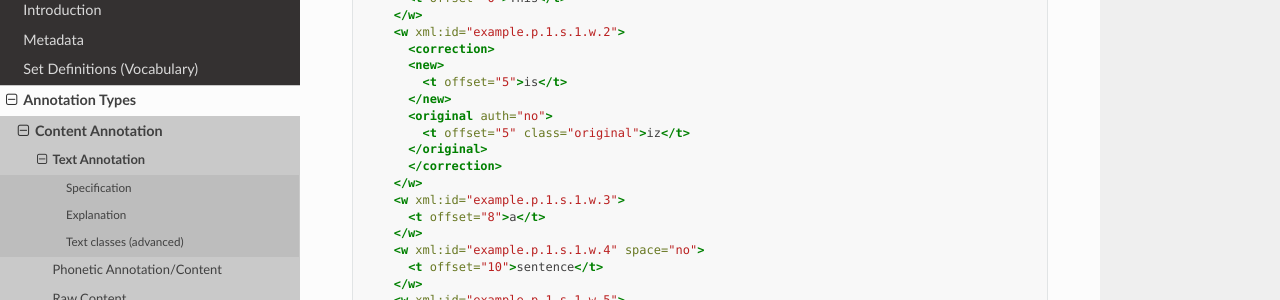
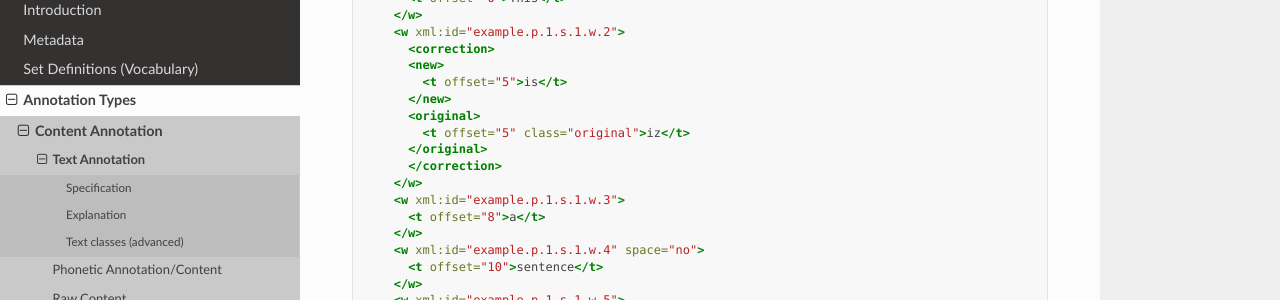
Before and after one commit to proycon/folia, a Sphinx documentation site: the page built from docs/source/text_annotation.rst, in a window 1280 px wide and 900 px high, scrolled down 5435 px. Shown: the part 151-451 px from the top of the window. Built offline with Sphinx 7.4.7 and the Read the Docs theme 2.0.0, drawn with Linux system fonts in a browser that asks for light colours.

Commit message:
removed deprecated auth="no" from examples

```diff
--- a/docs/source/correction_annotation.rst
+++ b/docs/source/correction_annotation.rst
@@ -235,7 +235,7 @@ The same principle as used for merges and splits can also be used for performing
                 <t>line</t>
             </w>
         </new>
-        <original auth="no">
+        <original>
             <w xml:id="example.p.1.s.1.w.1">
                 <t>line</t>
             </w>
--- a/docs/source/text_annotation.rst
+++ b/docs/source/text_annotation.rst
@@ -255,7 +255,7 @@ annotation types in FoLiA. We leave out the ocr text class:
           <new>
             <t offset="5">is</t>
           </new>
-          <original auth="no">
+          <original>
             <t offset="5" class="original">iz</t>
           </original>
           </correction>
```
